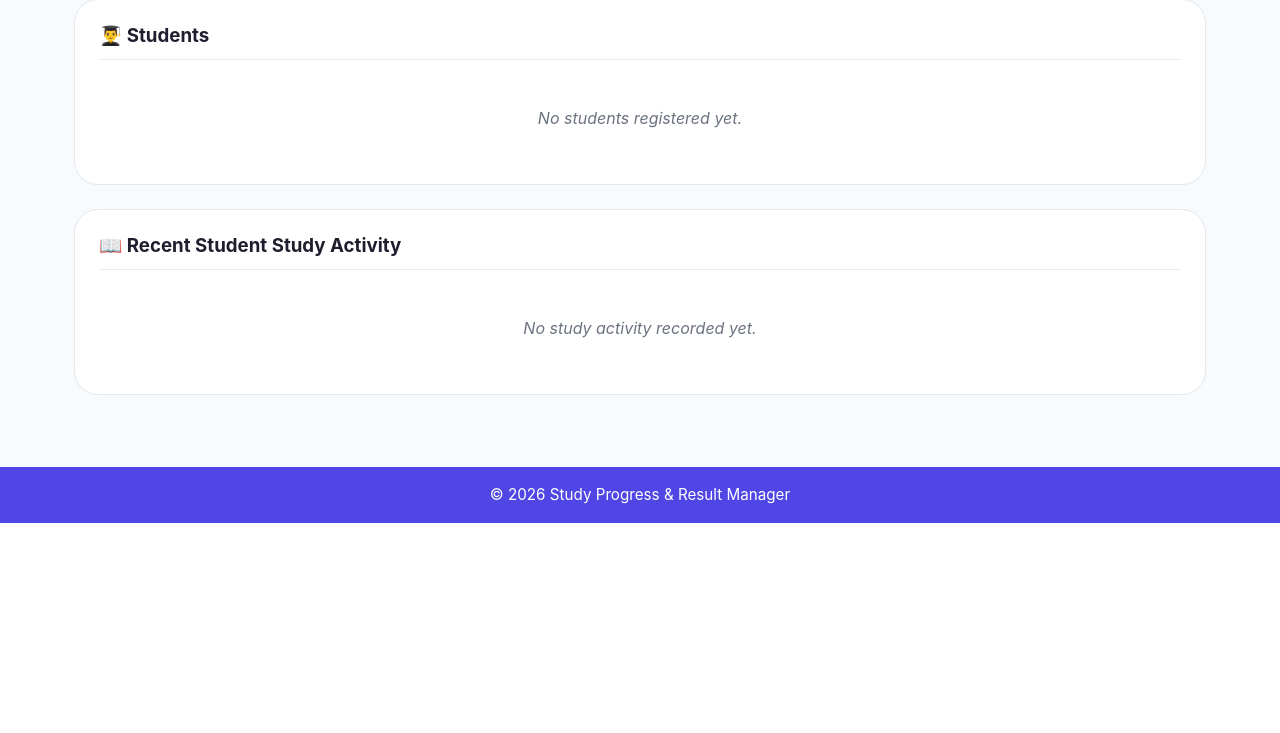
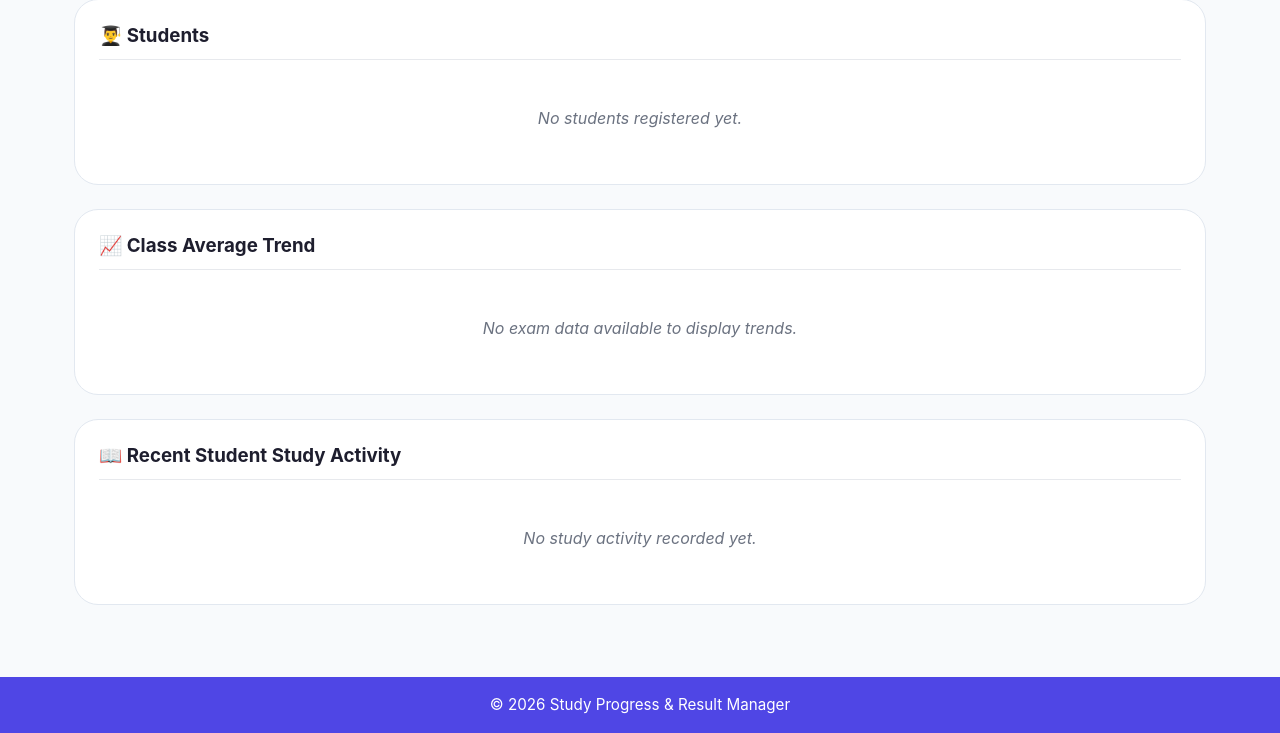
Before and after one commit to Krishna2006-eco/SAMS, a Flask app: template templates/teacher_dashboard.html in a window 1280 px wide. Shown: the part 307-1040 px from the top of the page. Before the commit the page ends 830 px from the top, so only its background shows below. Run offline with Flask 3, Linux system fonts and the light colour scheme; the template is opened without the code that fills it, so the values that code supplies are empty.

Commit message:
Added graph in teachers dashboard and edited students portal

```diff
--- a/app.py
+++ b/app.py
@@ -735,11 +735,35 @@ def teacher_dashboard():
         LIMIT 20
     ''').fetchall()
 
+    # Get class average trend across exams
+    exam_averages = conn.execute('''
+        SELECT exam_name,
+               ROUND(AVG(marks_obtained / max_marks * 100), 1) as average_percentage,
+               COUNT(DISTINCT student_id) as student_count
+        FROM marks
+        GROUP BY exam_name
+        ORDER BY CASE exam_name
+                 WHEN 'Class Test 01' THEN 1
+                 WHEN 'Class Test 02' THEN 2
+                 WHEN 'Internal Examination' THEN 3
+                 WHEN 'End Semester Examination' THEN 4
+                 ELSE 5
+             END
+    ''').fetchall()
+
+    class_trend = []
+    for row in exam_averages:
+        class_trend.append({
+            'exam_name': row['exam_name'],
+            'average': row['average_percentage']
+        })
+
     conn.close()
 
     return render_template('teacher_dashboard.html',
                          students=students,
-                         recent_logs=recent_logs)
+                         recent_logs=recent_logs,
+                         class_trend=class_trend)
 
 
 
--- a/templates/teacher_dashboard.html
+++ b/templates/teacher_dashboard.html
@@ -43,6 +43,16 @@
     {% endif %}
 </div>
 
+<!-- Class Average Trend -->
+<div class="card">
+    <h3>📈 Class Average Trend</h3>
+    {% if class_trend %}
+        <canvas id="classAverageTrendChart" style="max-height: 380px;"></canvas>
+    {% else %}
+        <p class="empty-state">No exam data available to display trends.</p>
+    {% endif %}
+</div>
+
 <!-- Recent Student Activity -->
 <div class="card">
     <h3>📖 Recent Student Study Activity</h3>
@@ -73,4 +83,78 @@
         <p class="empty-state">No study activity recorded yet.</p>
     {% endif %}
 </div>
+
+{% if class_trend %}
+<script src="https://cdn.jsdelivr.net/npm/chart.js"></script>
+<script>
+    const classTrendData = {{ class_trend | tojson | safe }};
+    const examLabels = classTrendData.map(item => item.exam_name);
+    const averagePercentages = classTrendData.map(item => item.average);
+
+    const ctx = document.getElementById('classAverageTrendChart');
+    if (ctx && examLabels.length) {
+        new Chart(ctx, {
+            type: 'line',
+            data: {
+                labels: examLabels,
+                datasets: [{
+                    label: 'Class Average (%)',
+                    data: averagePercentages,
+                    borderColor: 'rgba(79, 70, 229, 1)',
+                    backgroundColor: 'rgba(79, 70, 229, 0.1)',
+                    borderWidth: 3,
+                    fill: true,
+                    tension: 0.4,
+                    pointRadius: 6,
+                    pointBackgroundColor: 'rgba(79, 70, 229, 1)',
+                    pointBorderColor: '#ffffff',
+                    pointBorderWidth: 2,
+                    pointHoverRadius: 8,
+                }]
+            },
+            options: {
+                responsive: true,
+                maintainAspectRatio: false,
+                scales: {
+                    y: {
+                        beginAtZero: true,
+                        max: 100,
+                        ticks: {
+                            callback: value => value + '%'
+                        },
+                        title: {
+                            display: true,
+                            text: 'Average Percentage'
+                        }
+                    }
+                },
+                plugins: {
+                    legend: {
+                        display: true,
+                        labels: {
+                            padding: 15,
+                            font: {
+                                size: 12
+                            }
+                        }
+                    },
+                    tooltip: {
+                        backgroundColor: 'rgba(0, 0, 0, 0.8)',
+                        padding: 12,
+                        titleFont: {
+                            size: 13
+                        },
+                        bodyFont: {
+                            size: 12
+                        },
+                        callbacks: {
+                            label: context => `Average: ${context.parsed.y}%`
+                        }
+                    }
+                }
+            }
+        });
+    }
+</script>
+{% endif %}
 {% endblock %}
--- a/templates/view_results.html
+++ b/templates/view_results.html
@@ -94,7 +94,7 @@
 </div>
 
 <!-- Marks Trend Graph -->
-{% if trend_labels and marks_trend %}
+{% if not selected_exam and trend_labels and marks_trend %}
 <div class="card">
     <h3>📈 Marks Trend</h3>
     <canvas id="marksTrendChart" width="600" height="300"></canvas>
```
Also changed, not shown: study_tracker.db.
